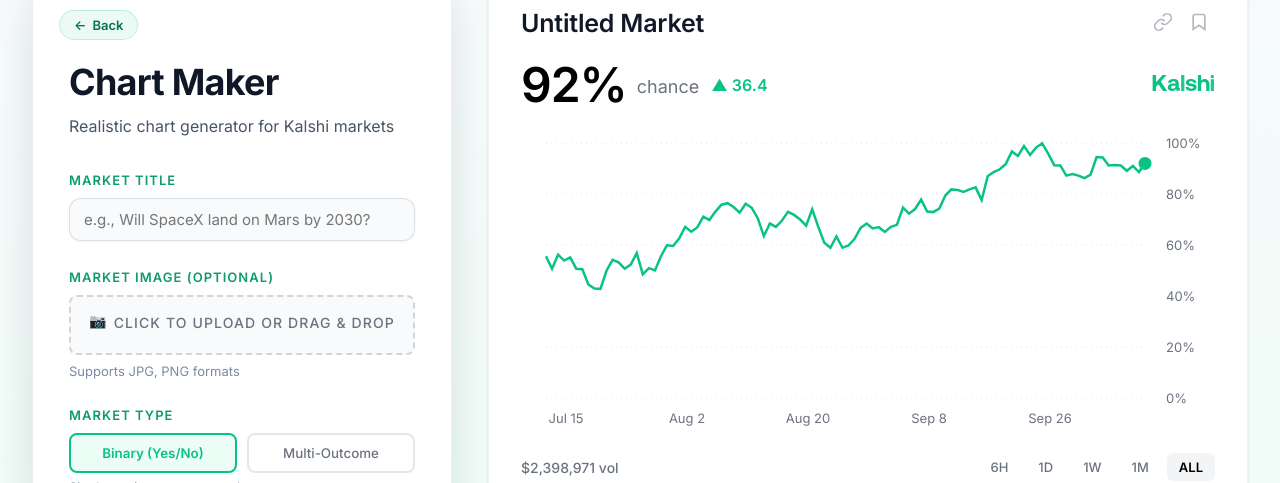
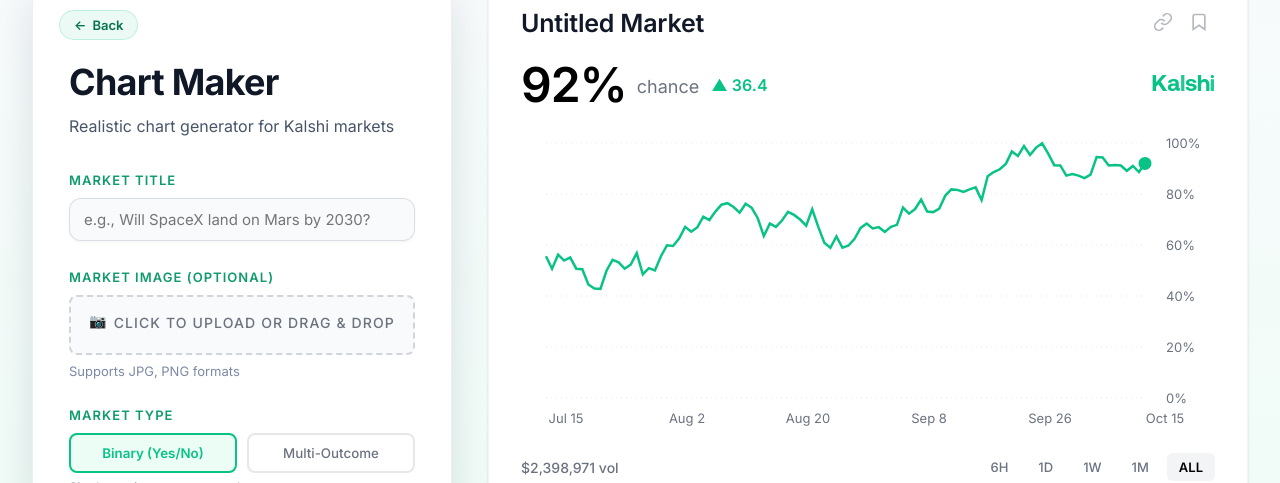
Before and after one commit to HanzPo/kalshi-tools, a React (Vite) app: page /chart in a window 1280 px wide. Shown: the part 87-570 px from the top of the page. Built offline with nearby package versions, Linux system fonts and the light colour scheme.

Commit message:
Fix time horizon/date picker

```diff
--- a/src/components/ChartPreview.tsx
+++ b/src/components/ChartPreview.tsx
@@ -8,7 +8,7 @@ import {
   CartesianGrid,
 } from 'recharts';
 import { MarketConfig, DataPoint } from '../types';
-import { generateChange, formatVolume } from '../utils/dataGenerator';
+import { generateChange, formatVolume, getDateRangeForTimeHorizon, generateDateLabels } from '../utils/dataGenerator';
 import './ChartPreview.css';
 
 interface ChartPreviewProps {
@@ -30,8 +30,13 @@ export function ChartPreview({ config, data, onTimeHorizonChange }: ChartPreview
   const secondaryTextColor = '#6b7280';
   const gridColor = '#e5e7eb';
 
-  // Get unique dates for X-axis ticks (should be 6)
-  const uniqueDates = Array.from(new Set(data.map(d => d.time)));
+  const { startDate: axisStart, endDate: axisEnd } = config.timeHorizon === 'ALL'
+    ? { startDate: config.startDate, endDate: config.endDate }
+    : getDateRangeForTimeHorizon(config.timeHorizon, config.endDate);
+
+  const generatedLabels = generateDateLabels(axisStart, axisEnd, config.timeHorizon);
+  const xAxisTicks = generatedLabels.filter((label, index) => generatedLabels.indexOf(label) === index);
+  const axisKey = `${config.timeHorizon}-${axisStart.toISOString()}-${axisEnd.toISOString()}-${xAxisTicks.join('|')}`;
 
   return (
     <div
@@ -161,13 +166,14 @@ export function ChartPreview({ config, data, onTimeHorizonChange }: ChartPreview
               strokeWidth={1}
             />
             <XAxis
+              key={axisKey}
               dataKey="time"
               stroke="transparent"
               tick={{ fill: secondaryTextColor, fontSize: 13, dx: 20 }}
               axisLine={false}
               tickLine={false}
               tickMargin={10}
-              ticks={uniqueDates}
+              ticks={xAxisTicks}
               interval={0}
             />
             <YAxis
--- a/src/pages/ChartBuilder.tsx
+++ b/src/pages/ChartBuilder.tsx
@@ -1,4 +1,4 @@
-import { useEffect, useState } from 'react';
+import { useEffect, useRef, useState } from 'react';
 import { useLocation, useNavigate } from 'react-router-dom';
 import { MarketConfig, DataPoint } from '../types';
 import { ControlPanel } from '../components/ControlPanel';
@@ -66,6 +66,15 @@ export default function ChartBuilder() {
   const [cropperImage, setCropperImage] = useState<string | null>(null);
   const [showTrendDrawer, setShowTrendDrawer] = useState(false);
   const [toastMessage, setToastMessage] = useState<string | null>(null);
+  const configRef = useRef(config);
+
+  function updateConfig(updater: (prev: MarketConfig) => MarketConfig) {
+    setConfig((prev) => {
+      const next = updater(prev);
+      configRef.current = next;
+      return next;
+    });
+  }
 
   useEffect(() => {
     const urlParams = new URLSearchParams(location.search);
@@ -74,7 +83,7 @@ export default function ChartBuilder() {
     if (sharedConfig) {
       decodeConfigFromUrl(sharedConfig)
         .then((decodedConfig) => {
-          setConfig((prev) => ({ ...prev, ...decodedConfig }));
+          updateConfig((prev) => ({ ...prev, ...decodedConfig }));
         })
         .catch((error) => {
           console.error('Failed to decode shared config:', error);
@@ -90,7 +99,7 @@ export default function ChartBuilder() {
   useEffect(() => {
     regenerateData();
     // eslint-disable-next-line react-hooks/exhaustive-deps
-  }, [config.marketType, config.timeHorizon]);
+  }, [config.marketType, config.timeHorizon, config.startDate, config.endDate]);
 
   useEffect(() => {
     if (config.marketType === 'multi') {
@@ -99,27 +108,28 @@ export default function ChartBuilder() {
     // eslint-disable-next-line react-hooks/exhaustive-deps
   }, [config.outcomes.length]);
 
-  function regenerateData() {
+  function regenerateData(sourceConfig: MarketConfig = configRef.current) {
+    const current = sourceConfig;
     // Get date range based on time horizon
-    const { startDate, endDate } = config.timeHorizon === 'ALL'
-      ? { startDate: config.startDate, endDate: config.endDate }
-      : getDateRangeForTimeHorizon(config.timeHorizon);
+    const { startDate, endDate } = current.timeHorizon === 'ALL'
+      ? { startDate: current.startDate, endDate: current.endDate }
+      : getDateRangeForTimeHorizon(current.timeHorizon, current.endDate);
 
-    if (config.marketType === 'binary') {
-      if (!config.customTrendData) {
-        const defaultTrend = generateDefaultTrend(config.currentOdds);
-        const newData = generateMarketData(config.currentOdds, config.volatility, defaultTrend, startDate, endDate, config.timeHorizon);
+    if (current.marketType === 'binary') {
+      if (!current.customTrendData) {
+        const defaultTrend = generateDefaultTrend(current.currentOdds);
+        const newData = generateMarketData(current.currentOdds, current.volatility, defaultTrend, startDate, endDate, current.timeHorizon);
         setData(newData);
       } else {
-        const newData = generateMarketData(config.currentOdds, config.volatility, config.customTrendData, startDate, endDate, config.timeHorizon);
+        const newData = generateMarketData(current.currentOdds, current.volatility, current.customTrendData, startDate, endDate, current.timeHorizon);
         setData(newData);
       }
     } else {
-      const baseData = generateMarketData(50, config.volatility, generateDefaultTrend(50), startDate, endDate, config.timeHorizon);
+      const baseData = generateMarketData(50, current.volatility, generateDefaultTrend(50), startDate, endDate, current.timeHorizon);
 
-      config.outcomes.forEach((outcome) => {
+      current.outcomes.forEach((outcome) => {
         const trend = outcome.customTrendData || generateDefaultTrend(outcome.currentOdds);
-        const outcomeData = generateMarketData(outcome.currentOdds, config.volatility, trend, startDate, endDate, config.timeHorizon);
+        const outcomeData = generateMarketData(outcome.currentOdds, current.volatility, trend, startDate, endDate, current.timeHorizon);
 
         outcomeData.forEach((point, index) => {
           if (baseData[index]) {
@@ -133,7 +143,7 @@ export default function ChartBuilder() {
   }
 
   function handleConfigChange(updates: Partial<MarketConfig>) {
-    setConfig((prev) => ({ ...prev, ...updates }));
+    updateConfig((prev) => ({ ...prev, ...updates }));
   }
 
   function handleImageUpload(file: File) {
@@ -146,7 +156,7 @@ export default function ChartBuilder() {
   }
 
   function handleCropComplete(croppedImage: string) {
-    setConfig((prev) => ({ ...prev, image: croppedImage }));
+    updateConfig((prev) => ({ ...prev, image: croppedImage }));
     setCropperImage(null);
   }
 
@@ -161,7 +171,7 @@ export default function ChartBuilder() {
   function handleTrendDrawComplete(trendData: number[]) {
     const finalOdds = Math.round(trendData[trendData.length - 1]);
 
-    setConfig((prev) => {
+    updateConfig((prev) => {
       const updated = {
         ...prev,
         customTrendData: trendData,
@@ -170,7 +180,7 @@ export default function ChartBuilder() {
 
       const { startDate, endDate } = updated.timeHorizon === 'ALL'
         ? { startDate: updated.startDate, endDate: updated.endDate }
-        : getDateRangeForTimeHorizon(updated.timeHorizon);
+        : getDateRangeForTimeHorizon(updated.timeHorizon, updated.endDate);
       const newData = generateMarketData(finalOdds, updated.volatility, trendData, startDate, endDate, updated.timeHorizon);
       setData(newData);
 
--- a/src/utils/dataGenerator.ts
+++ b/src/utils/dataGenerator.ts
@@ -2,30 +2,33 @@ import { DataPoint, TimeHorizon } from '../types';
 
 const DATES_COUNT = 6;
 
-function getDateRangeForTimeHorizon(timeHorizon: TimeHorizon): { startDate: Date; endDate: Date } {
-  const now = new Date();
+function getDateRangeForTimeHorizon(
+  timeHorizon: TimeHorizon,
+  customEndDate?: Date
+): { startDate: Date; endDate: Date } {
+  const endDate = customEndDate ? new Date(customEndDate) : new Date();
   let startDate: Date;
 
   switch (timeHorizon) {
     case '6H':
-      startDate = new Date(now.getTime() - 6 * 60 * 60 * 1000); // 6 hours ago
+      startDate = new Date(endDate.getTime() - 6 * 60 * 60 * 1000); // 6 hours ago
       break;
     case '1D':
-      startDate = new Date(now.getTime() - 24 * 60 * 60 * 1000); // 1 day ago
+      startDate = new Date(endDate.getTime() - 24 * 60 * 60 * 1000); // 1 day ago
       break;
     case '1W':
-      startDate = new Date(now.getTime() - 7 * 24 * 60 * 60 * 1000); // 1 week ago
+      startDate = new Date(endDate.getTime() - 7 * 24 * 60 * 60 * 1000); // 1 week ago
       break;
     case '1M':
-      startDate = new Date(now.getTime() - 30 * 24 * 60 * 60 * 1000); // 1 month ago
+      startDate = new Date(endDate.getTime() - 30 * 24 * 60 * 60 * 1000); // 1 month ago
       break;
     case 'ALL':
     default:
-      startDate = new Date(now.getTime() - 90 * 24 * 60 * 60 * 1000); // 3 months ago
+      startDate = new Date(endDate.getTime() - 90 * 24 * 60 * 60 * 1000); // 3 months ago
       break;
   }
 
-  return { startDate, endDate: now };
+  return { startDate, endDate };
 }
 
 function generateDates(startDate: Date, endDate: Date, timeHorizon: TimeHorizon): string[] {
@@ -128,8 +131,10 @@ function applyMonteCarloToCustomTrend(
 
   // Convert to DataPoint format
   const dates = generateDates(startDate, endDate, timeHorizon);
+  const steps = Math.max(data.length - 1, 1);
   const dataPoints: DataPoint[] = data.map((value, i) => {
-    const dateIndex = Math.floor((i / data.length) * (DATES_COUNT - 1));
+    const rawIndex = (i / steps) * (DATES_COUNT - 1);
+    const dateIndex = Math.min(Math.floor(rawIndex), DATES_COUNT - 1);
     return {
       time: dates[Math.min(dateIndex, dates.length - 1)],
       value: Math.round(value * 10) / 10,
@@ -164,6 +169,10 @@ export function generateVolume(): number {
 
 export { getDateRangeForTimeHorizon };
 
+export function generateDateLabels(startDate: Date, endDate: Date, timeHorizon: TimeHorizon): string[] {
+  return generateDates(startDate, endDate, timeHorizon);
+}
+
 export function formatVolume(volume: number): string {
   return `$${volume.toLocaleString()} vol`;
 }
```
